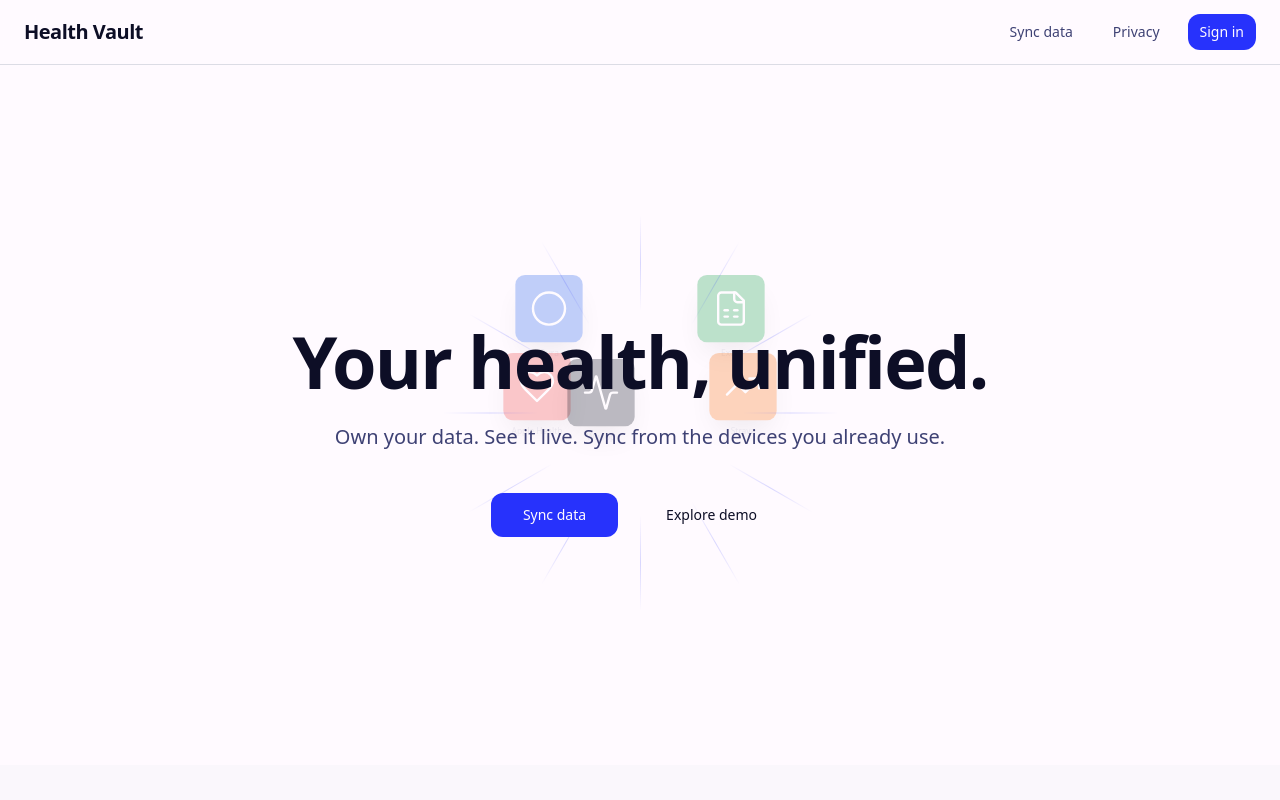
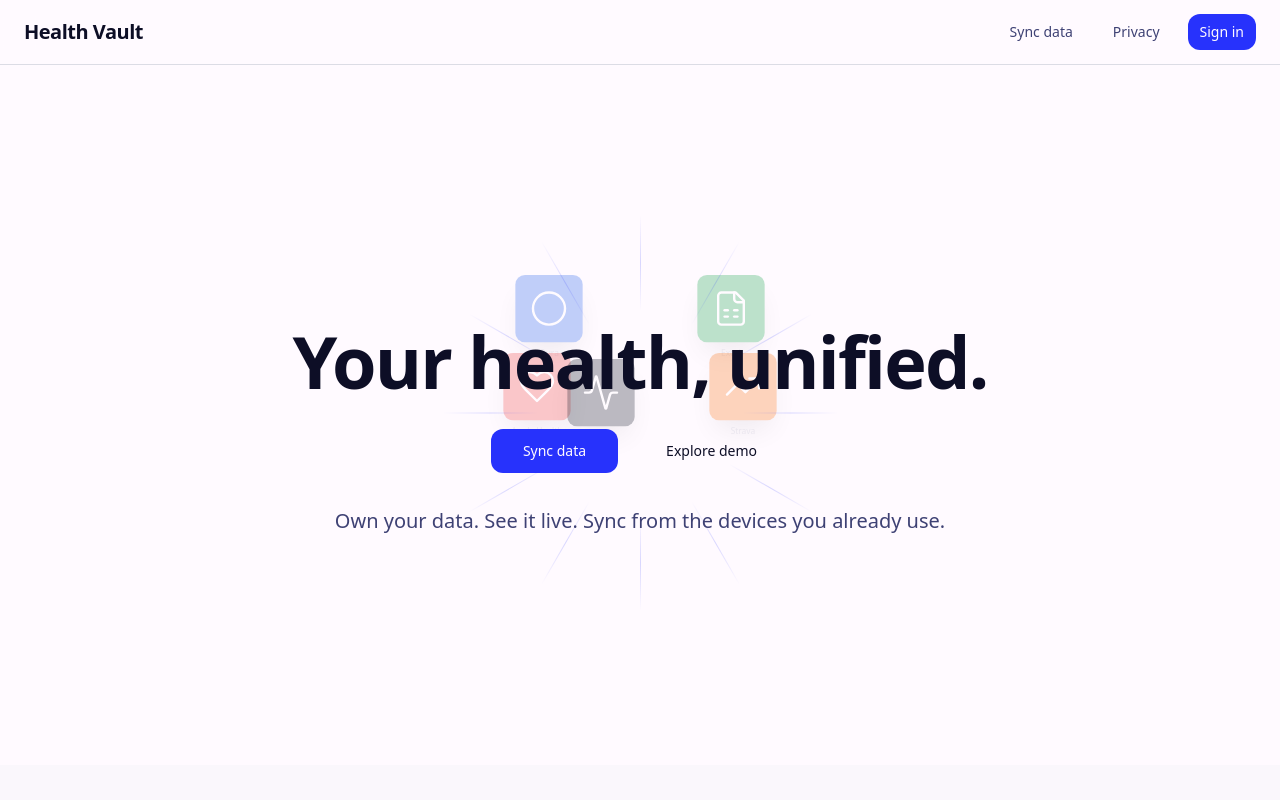
Before and after one commit to DuesselbergAdrian/life-data-safe, a React (Vite) app: page / in a window 1280 px wide. Shown: the top 800 px of the page. Built offline with nearby package versions, Linux system fonts and the light colour scheme; the HTML template or start-up script is replaced by a standard one.

Commit message:
Reorder hero section elements
Move sync and explore buttons below the main heading in the hero section.

```diff
--- a/src/pages/Landing.tsx
+++ b/src/pages/Landing.tsx
@@ -39,21 +39,18 @@ const Landing = () => {
       </header>
 
       {/* Hero Section */}
-      <section className="relative container mx-auto px-6 pt-24 pb-16 min-h-[700px] flex items-center">
+      <section className="relative container mx-auto px-6 pt-24 pb-16 min-h-[700px] flex flex-col items-center justify-center">
         {/* Background Animation */}
         <div className="absolute inset-0 z-0">
           <DataUnificationAnimation />
         </div>
 
         {/* Hero Content */}
-        <div className="relative z-10 max-w-3xl mx-auto text-center space-y-6">
+        <div className="relative z-10 max-w-3xl mx-auto text-center space-y-8">
           <h1 className="text-5xl md:text-6xl lg:text-7xl font-bold tracking-tight leading-[1.1]">
             Your health, unified.
           </h1>
-          <p className="text-xl text-muted-foreground leading-relaxed max-w-2xl mx-auto">
-            Own your data. See it live. Sync from the devices you already use.
-          </p>
-          <div className="flex flex-col sm:flex-row items-center justify-center gap-4 pt-4">
+          <div className="flex flex-col sm:flex-row items-center justify-center gap-4">
             <Button size="lg" className="px-8" asChild>
               <Link to="/onboarding">Sync data</Link>
             </Button>
@@ -61,6 +58,9 @@ const Landing = () => {
               <Link to="/auth">Explore demo</Link>
             </Button>
           </div>
+          <p className="text-xl text-muted-foreground leading-relaxed max-w-2xl mx-auto">
+            Own your data. See it live. Sync from the devices you already use.
+          </p>
         </div>
       </section>
 
```
